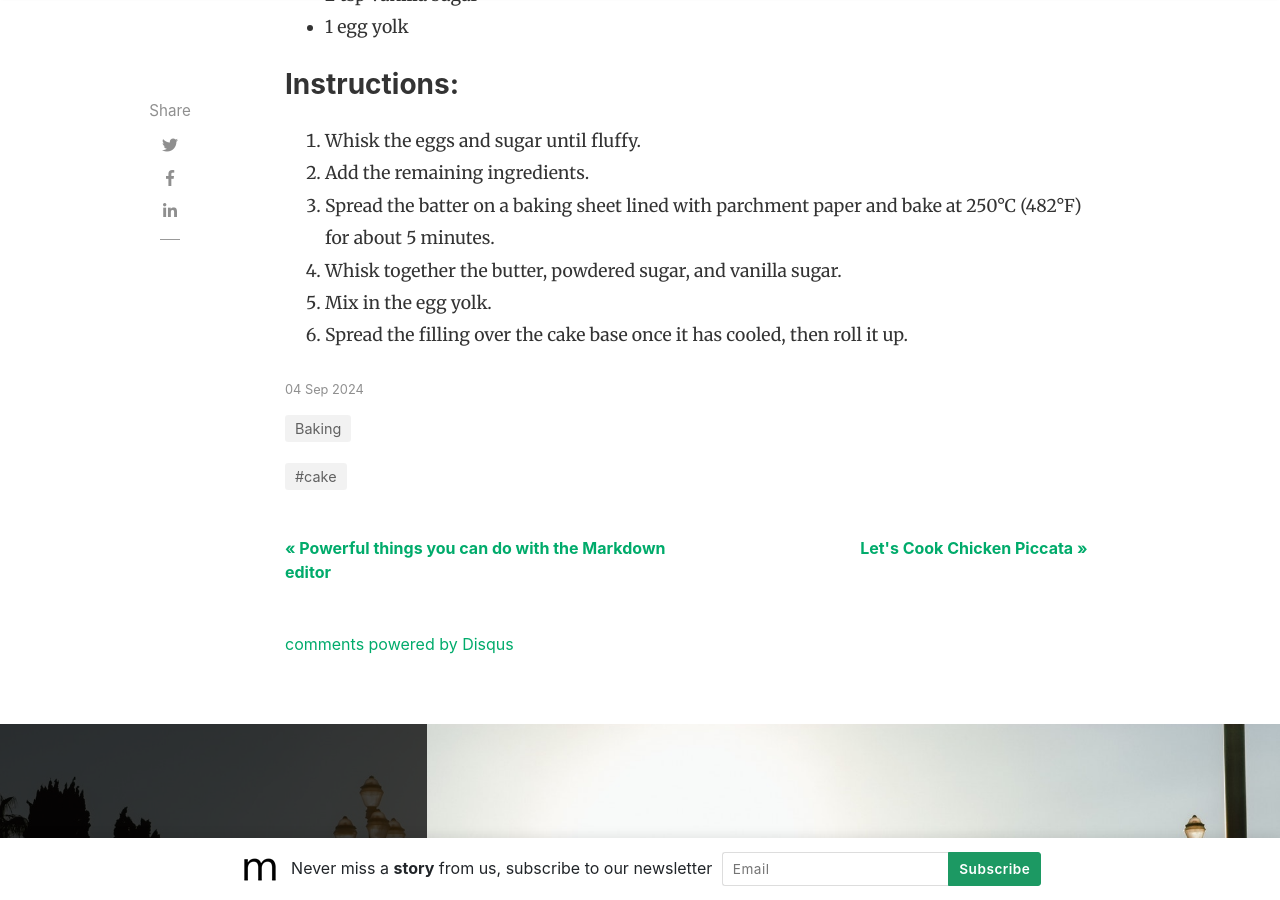
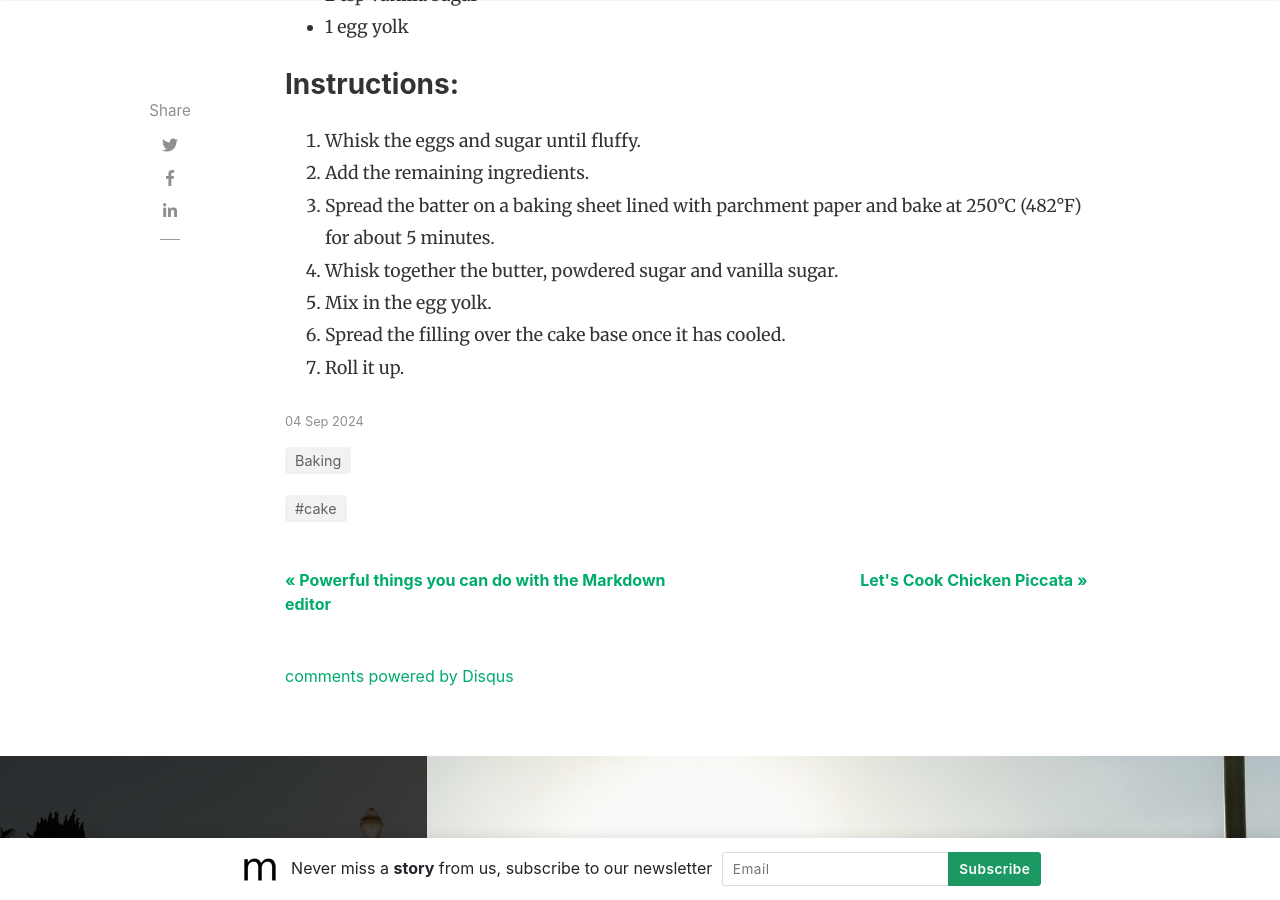
Before and after one commit to hmenorjr/hemkunskap-ax, a Jekyll site: the page built from _posts/2024-09-04-baking-the-dream-cake.md, in a window 1280 px wide and 900 px high, scrolled down 1524 px. Built offline with Jekyll 4.4.1, drawn with Linux system fonts in a browser that asks for light colours; nearby versions of some CDN libraries; comment, search, counter and statistics services are not loaded.

Commit message:
Updated baking the dream cake

```diff
--- a/_posts/2024-09-04-baking-the-dream-cake.md
+++ b/_posts/2024-09-04-baking-the-dream-cake.md
@@ -28,6 +28,7 @@ featured: true
 1. Whisk the eggs and sugar until fluffy.
 2. Add the remaining ingredients.
 3. Spread the batter on a baking sheet lined with parchment paper and bake at 250°C (482°F) for about 5 minutes.
-4. Whisk together the butter, powdered sugar, and vanilla sugar.
+4. Whisk together the butter, powdered sugar and vanilla sugar.
 5. Mix in the egg yolk.
-6. Spread the filling over the cake base once it has cooled, then roll it up.
+6. Spread the filling over the cake base once it has cooled.
+7. Roll it up.
```
